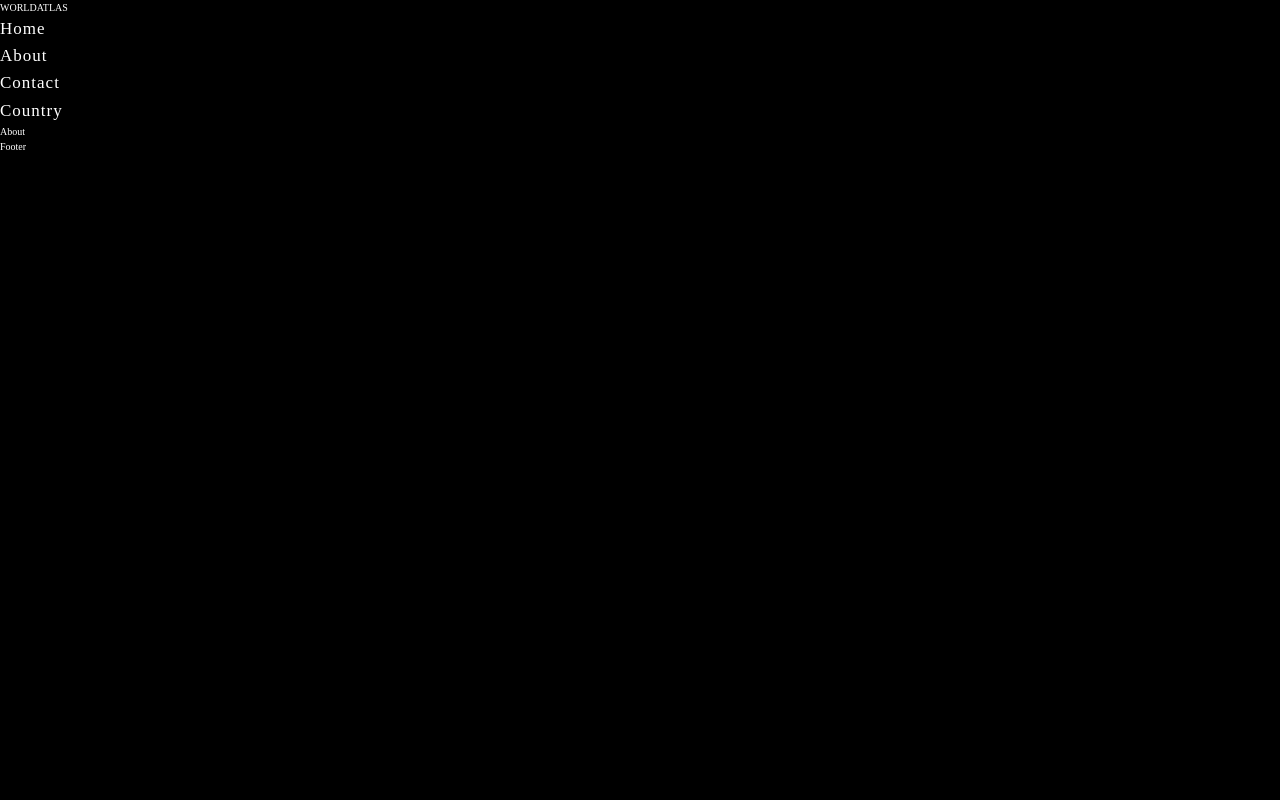
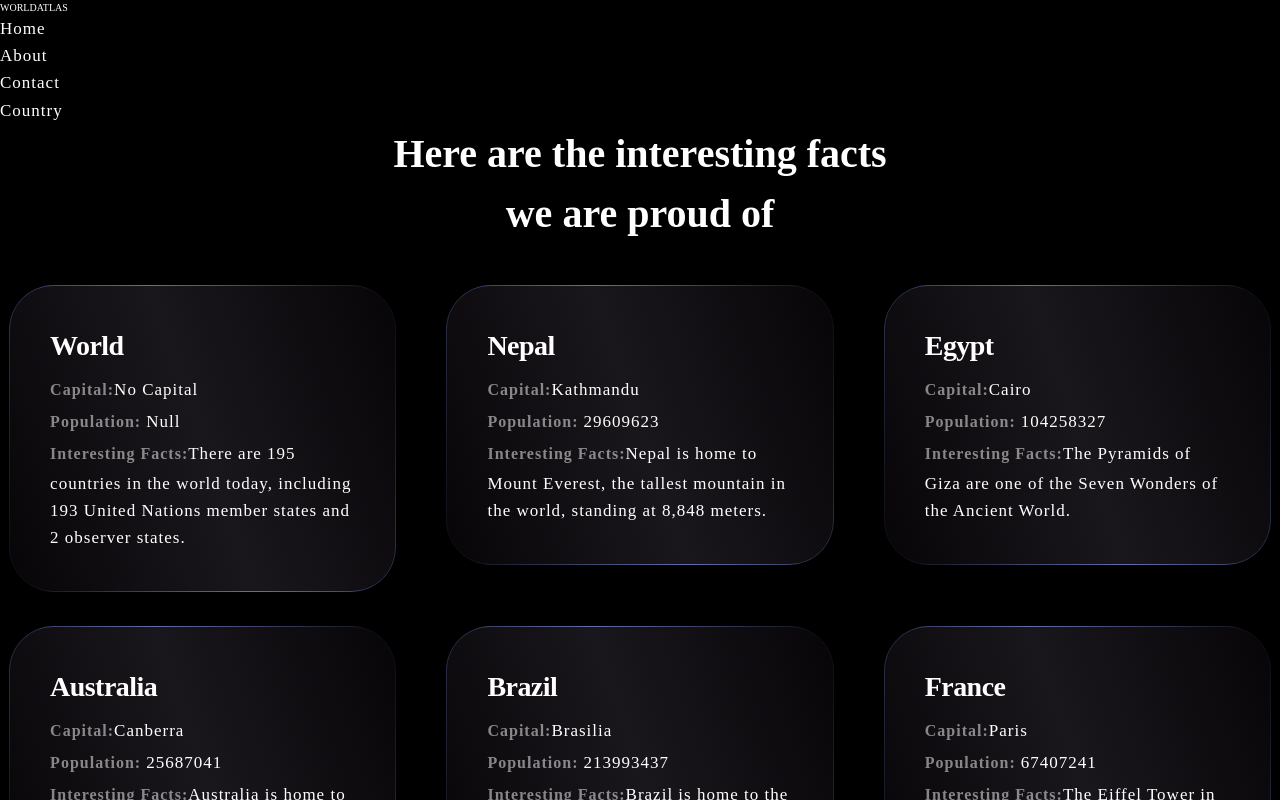
Before and after one commit to shreyaupd/WorldAtlas, a React app: page /about in a window 1280 px wide. Shown: the top 800 px of the page. Built offline with nearby package versions, Linux system fonts and the light colour scheme; the HTML template or start-up script is replaced by a standard one.

Commit message:
Enhance About page with GSAP animations and integrate country data

```diff
--- a/src/App.css
+++ b/src/App.css
@@ -236,7 +236,7 @@ nav ul {
 .card {
   max-width: 55rem;
   border: 0;
-  width: 100%;
+  width: 96%;
   margin-inline: auto;
 }
 
--- /dev/null
+++ b/src/api/countryData.json
@@ -0,0 +1,65 @@
+[
+  {
+    "id": 1,
+    "countryName": "World",
+    "capital": "No Capital",
+    "population": "Null",
+    "interestingFact": "There are 195 countries in the world today, including 193 United Nations member states and 2 observer states."
+  },
+  {
+    "id": 2,
+    "countryName": "Nepal",
+    "capital": "Kathmandu",
+    "population": 29609623,
+    "interestingFact": "Nepal is home to Mount Everest, the tallest mountain in the world, standing at 8,848 meters."
+  },
+  {
+    "id": 3,
+    "countryName": "Egypt",
+    "capital": "Cairo",
+    "population": 104258327,
+    "interestingFact": "The Pyramids of Giza are one of the Seven Wonders of the Ancient World."
+  },
+  {
+    "id": 4,
+    "countryName": "Australia",
+    "capital": "Canberra",
+    "population": 25687041,
+    "interestingFact": "Australia is home to the Great Barrier Reef, the largest coral reef system in the world."
+  },
+  {
+    "id": 5,
+    "countryName": "Brazil",
+    "capital": "Brasilia",
+    "population": 213993437,
+    "interestingFact": "Brazil is home to the Amazon Rainforest, the largest tropical rainforest in the world."
+  },
+  {
+    "id": 6,
+    "countryName": "France",
+    "capital": "Paris",
+    "population": 67407241,
+    "interestingFact": "The Eiffel Tower in Paris was once the tallest man-made structure in the world."
+  },
+  {
+    "id": 7,
+    "countryName": "Russia",
+    "capital": "Moscow",
+    "population": 1324216107,
+    "interestingFact": "Russia is the largest country in the world by area, covering more than 17 million square kilometers."
+  },
+  {
+    "id": 8,
+    "countryName": "China",
+    "capital": "Beijing",
+    "population": 1444216107,
+    "interestingFact": "The Great Wall of China is visible from space on rare occasions."
+  },
+{
+    "id": 2,
+    "countryName": "USA",
+    "capital": "Washington D.C.",
+    "population": 331002651,
+    "interestingFact": "The USA has the world's largest economy and is known for its cultural diversity."
+  }
+]
--- a/src/pages/About.jsx
+++ b/src/pages/About.jsx
@@ -1,8 +1,77 @@
-import React from 'react'
+import React, { useEffect } from 'react'
+import { useRef } from 'react'
+import { gsap } from 'gsap'
+import { ScrollTrigger } from 'gsap/ScrollTrigger'
+gsap.registerPlugin(ScrollTrigger);
+import countryfacts from '../api/countryData.json'
+const About = ({animate}) => {
+  const cardref=useRef([]);
+  useEffect(() => {
+    if(!animate) return;
+    const ctx = gsap.context(() => {
+      const tl = gsap.timeline({
+        delay: 0.5
+      });
+      tl.fromTo(cardref.current,
+        { y: 100, opacity: 0 },
+        { y: 0,
+          opacity: 1,
+          stagger: 0.2,
+          duration: 1,
+          ease: "power2.out",
+          scrollTrigger:{
+            trigger:".card",
+            start:"top 80%",
+            end :"bottom 20%",
+            scrub:true,
+            toggleActions:"play none none reverse",
+          }
+        }
+      )
 
-const About = () => {
+  })
+  return ()=>ctx.revert();
+},[animate])
+
+  const countryref= (el)=>{
+    if(el && !cardref.current?.includes(el)){
+      cardref.current.push(el)
+    }
+  }
   return (
-    <div>About</div>
+    <section className='section-about container'>
+      <h2 className='container-title'>
+        Here are the interesting facts <br /> we are proud of
+      </h2>
+      <div className='gradient-cards'>
+        {countryfacts.map((country)=>{
+          const {id,countryName,capital,population,interestingFact}=country;
+          return (
+           <div ref={countryref} className='card' key={id}>
+          <div className='container-card bg-blue-box'>
+            <p className='card-title'> {countryName}  </p>
+            <p>
+              <span className='card-description'>
+                Capital:
+              </span>
+              {capital}
+            </p>
+            <p>
+              <span className='card-description'>Population: </span>
+              {population}
+            </p>
+            <p>
+              <span className="card-description">Interesting Facts:</span>
+              {interestingFact}
+            </p>
+          </div>
+        </div>
+          )
+        })}
+
+      </div>
+    </section>
+
   )
 }
 
--- a/src/pages/Home.jsx
+++ b/src/pages/Home.jsx
@@ -1,15 +1,19 @@
-import { useRef, useEffect } from 'react'
+import { useState,useRef, useEffect } from 'react'
 import { gsap } from 'gsap'
 import world from '../assets/image/world.png'
 import { FaArrowRight } from "react-icons/fa";
-
+import About from './About';
 const Home = () => {
   const headingref = useRef(null)
   const imgref = useRef(null)
+  const [homeAnimation, sethomeAnimation] = useState(false)
 
   useEffect(() => {
     const ctx = gsap.context(() => {
-      const tl = gsap.timeline({ delay: 0.5 });
+      const tl = gsap.timeline({
+        delay: 0.5,
+        onComplete:()=>sethomeAnimation(true)
+      });
       tl.from(headingref.current, {
         opacity: 0,
         x: -50,
@@ -28,7 +32,8 @@ const Home = () => {
   }, [])
 
   return (
-    <div className="mt-30 md:mt-0 flex flex-col items-center justify-center h-[70vh] gap-10 text-3xl font-display">
+  <div>
+      <div className="mt-30 md:mt-0 flex flex-col items-center justify-center h-[70vh] gap-10 text-3xl font-display">
       <div className="flex flex-col lg:flex-row justify-between items-center w-full px-4">
         <div ref={headingref} className="lg:ml-[90px] w-full lg:w-[500px] h-auto lg:h-[40vh]">
           <h1 className="heading-xl">
@@ -47,6 +52,12 @@ const Home = () => {
         </div>
       </div>
     </div>
+     <div className='flex justify-center items-center mt-40 w-9/10 mx-auto rounded-lg py-10'>
+       <About animate={homeAnimation}/>
+     </div>
+  </div>
+
+
   )
 }
 
```
